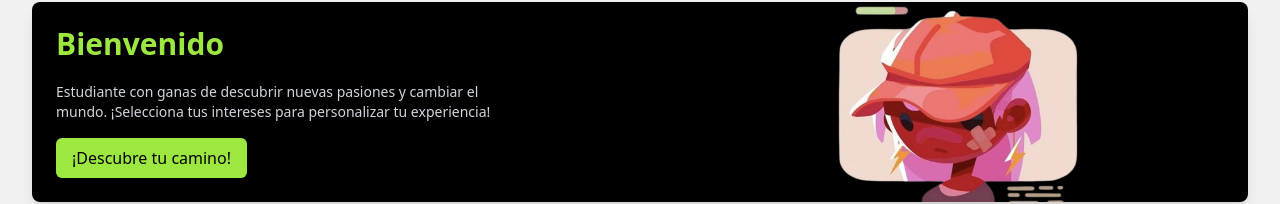
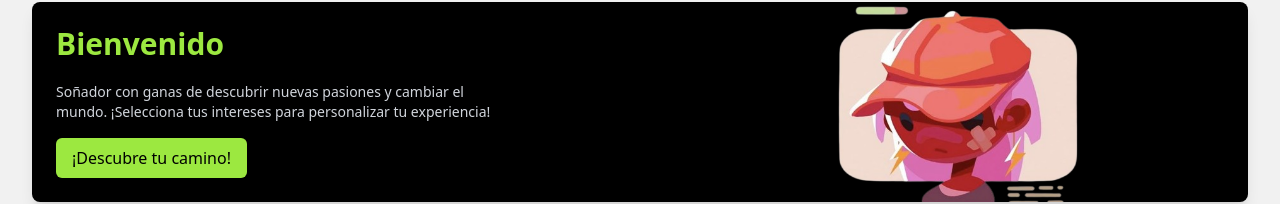
Before and after one commit to Juan-Lozano-M/GODPROYECTO, a React (Vite) app: page /dashboard in a window 1280 px wide. Shown: the part 118-322 px from the top of the page. Built offline with nearby package versions, Linux system fonts and the light colour scheme; no server answers; sample sign-in values are in the browser's storage; a web font is replaced by a local one.

Commit message:
Actualizaciones necesarias para el backend v8

```diff
--- a/src/components/admin/AdminProfile.jsx
+++ b/src/components/admin/AdminProfile.jsx
@@ -1,4 +1,4 @@
-import { useState, useEffect, useCallback } from "react";
+import { useCallback, useEffect, useState } from "react";
 import { useNavigate } from "react-router-dom";
 import iconAnguloAbajo from "../../assets/icons/iconAnguloAbajo.png";
 
@@ -112,7 +112,7 @@ const AdminProfile = () => {
           <img
             src={userPhoto}
             alt="Admin Profile"
-            className="h-10 w-10 sm:h-15 sm:w-15 rounded-lg object-cover border-2"
+            className="h-10 w-10 sm:h-15 sm:w-15 rounded-lg object-cover "
             onError={handleImageError}
             onLoad={() => console.log('Admin image loaded successfully:', userPhoto)}
           />
--- a/src/pages/Dashboard.jsx
+++ b/src/pages/Dashboard.jsx
@@ -378,10 +378,16 @@ const Dashboard = () => {
       console.error("Error saving interests:", error);
       setInterestError("Error al guardar los intereses");
     }
-  };  // Función para generar mensaje personalizado basado en intereses
+  };  // Utilidad para obtener el "rol" base para los mensajes
+  const getBaseRole = () => {
+    return 'Soñador';
+  };
+
+  // Función para generar mensaje personalizado basado en intereses
   const getPersonalizedMessage = () => {
+    const baseRole = getBaseRole();
     if (selectedInterests.length === 0) {
-      return "Estudiante con ganas de descubrir nuevas pasiones y cambiar el mundo. ¡Selecciona tus intereses para personalizar tu experiencia!";
+      return `${baseRole} con ganas de descubrir nuevas pasiones y cambiar el mundo. ¡Selecciona tus intereses para personalizar tu experiencia!`;
     }
 
     const firstInterest = selectedInterests[0];
@@ -389,7 +395,7 @@ const Dashboard = () => {
 
     const messages = {
       "Investigación": {
-        base: "Estudiante investigador con pasión por descubrir nuevos conocimientos",
+        base: `${baseRole} investigador con pasión por descubrir nuevos conocimientos`,
         combinations: {
           "Deporte": "y mejorar el rendimiento atlético a través de la ciencia",
           "Música": "y explorar la ciencia detrás de la música y el sonido",
@@ -403,7 +409,7 @@ const Dashboard = () => {
         }
       },
       "Deporte": {
-        base: "Estudiante atlético con pasión por el movimiento y la superación personal",
+        base: `${baseRole} atlético con pasión por el movimiento y la superación personal`,
         combinations: {
           "Investigación": "y el análisis científico del rendimiento deportivo",
           "Música": "y la sincronización perfecta entre ritmo y ejercicio",
@@ -417,7 +423,7 @@ const Dashboard = () => {
         }
       },
       "Música": {
-        base: "Estudiante melómano con pasión por los sonidos y la armonía",
+        base: `${baseRole} melómano con pasión por los sonidos y la armonía`,
         combinations: {
           "Investigación": "y el estudio de la acústica y musicología",
           "Deporte": "y la motivación a través de ritmos energéticos",
@@ -431,7 +437,7 @@ const Dashboard = () => {
         }
       },
       "Arte": {
-        base: "Estudiante artístico con pasión por la creatividad y la expresión",
+        base: `${baseRole} artístico con pasión por la creatividad y la expresión`,
         combinations: {
           "Investigación": "y el análisis de movimientos artísticos",
           "Deporte": "y la belleza del movimiento corporal",
@@ -445,7 +451,7 @@ const Dashboard = () => {
         }
       },
       "Tecnología": {
-        base: "Estudiante tecnológico con pasión por la innovación digital",
+        base: `${baseRole} tecnológico con pasión por la innovación digital`,
         combinations: {
           "Investigación": "y el desarrollo de soluciones innovadoras",
           "Deporte": "y las aplicaciones tecnológicas en el fitness",
@@ -459,7 +465,7 @@ const Dashboard = () => {
         }
       },
       "Medio Ambiente": {
-        base: "Estudiante ecologista con pasión por proteger nuestro planeta",
+        base: `${baseRole} ecologista con pasión por proteger nuestro planeta`,
         combinations: {
           "Investigación": "y el desarrollo de soluciones sostenibles",
           "Deporte": "y los deportes ecológicos al aire libre",
@@ -473,7 +479,7 @@ const Dashboard = () => {
         }
       },
       "Lectura": {
-        base: "Estudiante lector con pasión por el conocimiento y las historias",
+        base: `${baseRole} lector con pasión por el conocimiento y las historias`,
         combinations: {
           "Investigación": "y la búsqueda de información en fuentes literarias",
           "Deporte": "y las biografías de grandes atletas",
@@ -487,7 +493,7 @@ const Dashboard = () => {
         }
       },
       "Fotografía": {
-        base: "Estudiante visual con pasión por capturar momentos únicos",
+        base: `${baseRole} visual con pasión por capturar momentos únicos`,
         combinations: {
           "Investigación": "y documentar descubrimientos científicos",
           "Deporte": "y la fotografía deportiva de alta velocidad",
@@ -501,7 +507,7 @@ const Dashboard = () => {
         }
       },
       "Viajes": {
-        base: "Estudiante aventurero con pasión por explorar el mundo",
+        base: `${baseRole} aventurero con pasión por explorar el mundo`,
         combinations: {
           "Investigación": "y estudiar culturas de diferentes países",
           "Deporte": "y practicar deportes extremos en cada destino",
@@ -515,7 +521,7 @@ const Dashboard = () => {
         }
       },
       "Cocina": {
-        base: "Estudiante gastronómico con pasión por los sabores y la cultura culinaria",
+        base: `${baseRole} gastronómico con pasión por los sabores y la cultura culinaria`,
         combinations: {
           "Investigación": "y el estudio de la gastronomía molecular",
           "Deporte": "y la nutrición para el rendimiento atlético",
@@ -538,7 +544,7 @@ const Dashboard = () => {
       return `${baseMessage}. ¡Futuro agente de cambio!`;
     }
 
-    return "Estudiante con intereses únicos y ganas de cambiar el mundo. ¡Futuro defensor de tus pasiones!";
+    return `${baseRole} con intereses únicos y ganas de cambiar el mundo. ¡Futuro defensor de tus pasiones!`;
   };
 
   return (
```
